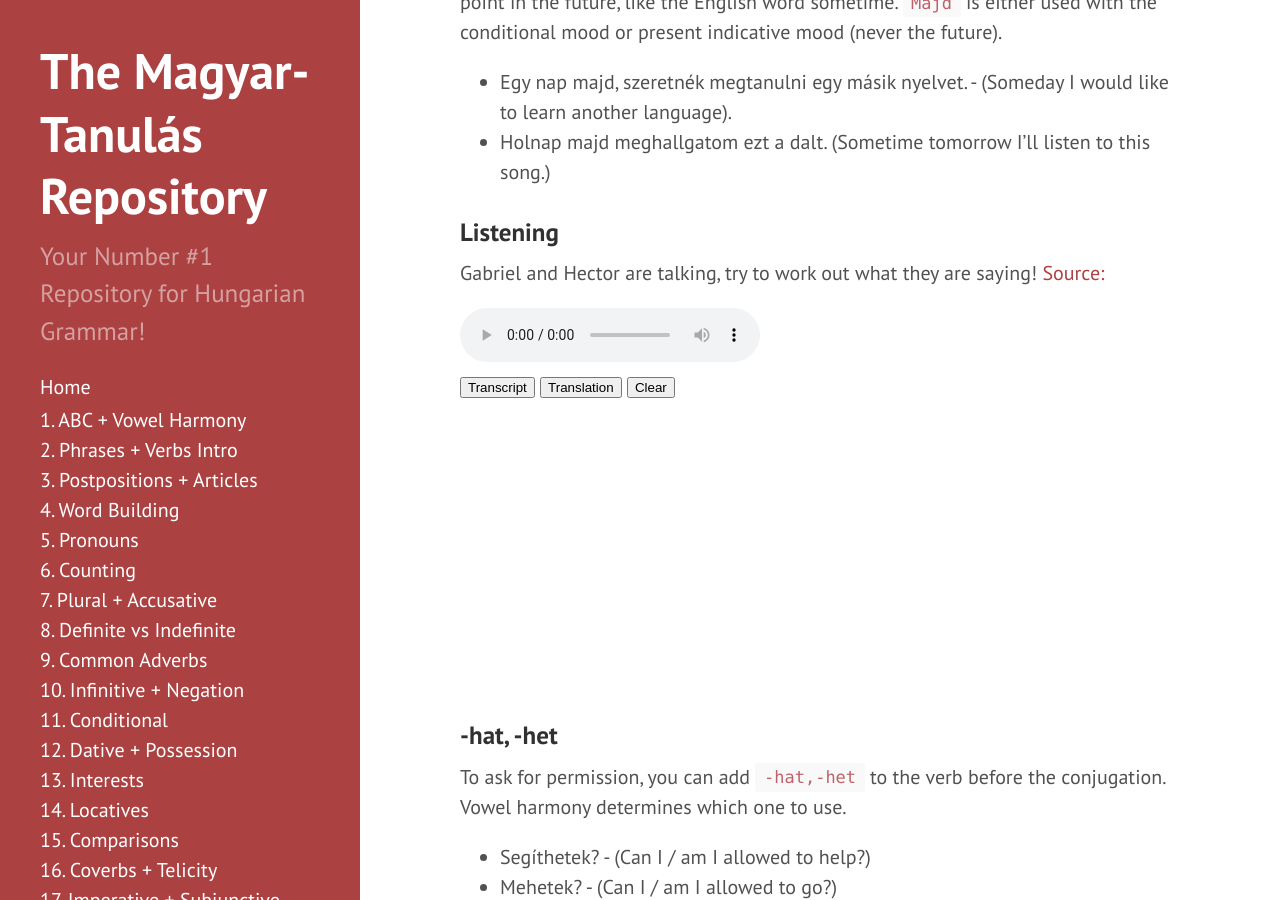
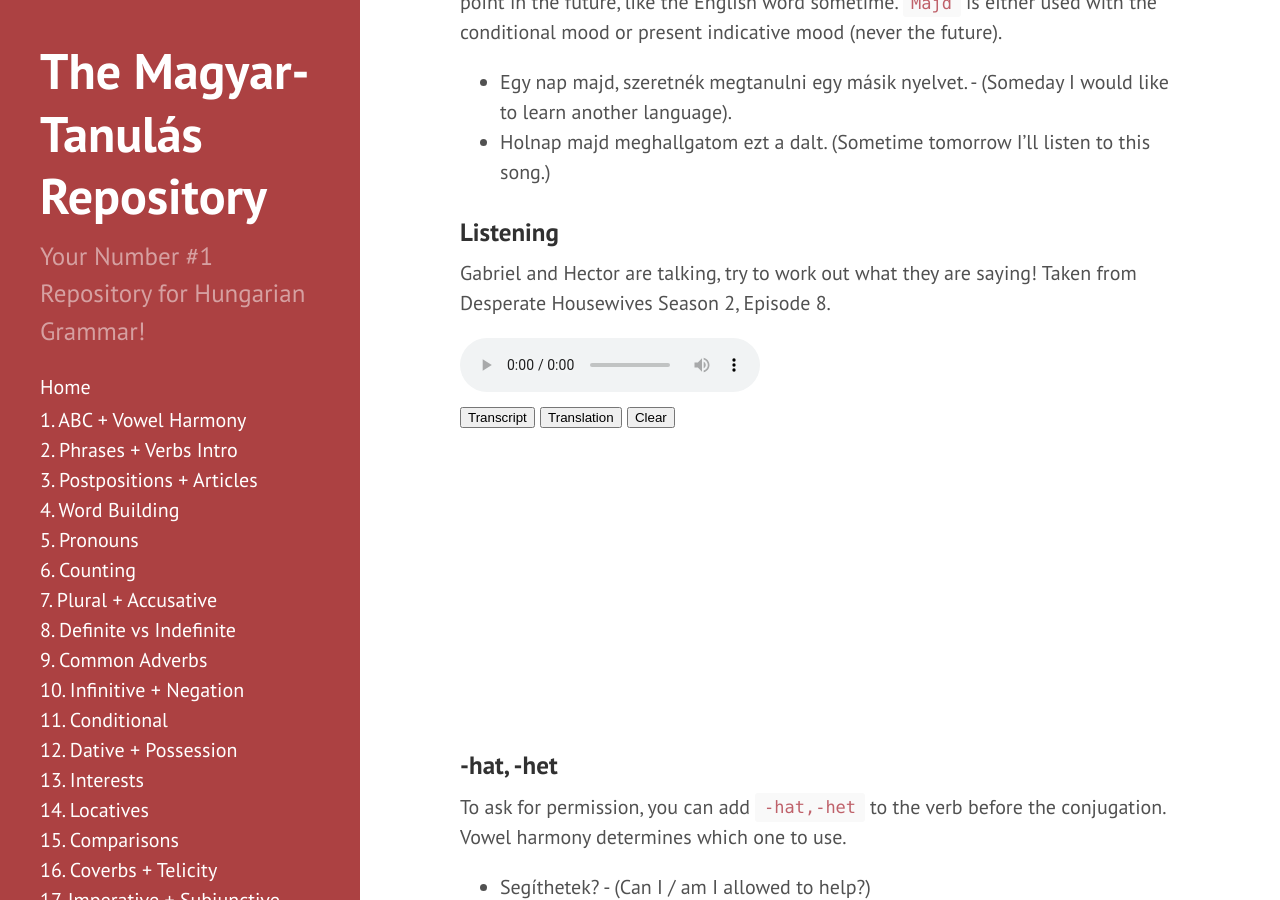
Before and after one commit to Magyartanulas/magyartanulas.github.io, a Jekyll site: the page built from conditional_mood.md, in a window 1280 px wide and 900 px high, scrolled down 3740 px. Built offline with Jekyll 4.4.1, drawn with Linux system fonts in a browser that asks for light colours; comment, search, counter and statistics services are not loaded.

Commit message:
Update conditional_mood.md

```diff
--- a/conditional_mood.md
+++ b/conditional_mood.md
@@ -105,7 +105,7 @@ If the word `akkor` is an immediate follow-up, then `majd` is a distant unknown
 
 ### Listening
 
-Gabriel and Hector are talking, try to work out what they are saying! [Source:](https://www.youtube.com/watch?v=RtaywtE9Rkc)
+Gabriel and Hector are talking, try to work out what they are saying! Taken from Desperate Housewives Season 2, Episode 8.
 
 <audio controls><source src="https://magyartanulas.github.io/public/anya.mp3" type="audio/mpeg">Your browser does not support the audio element.</audio>
 
```
